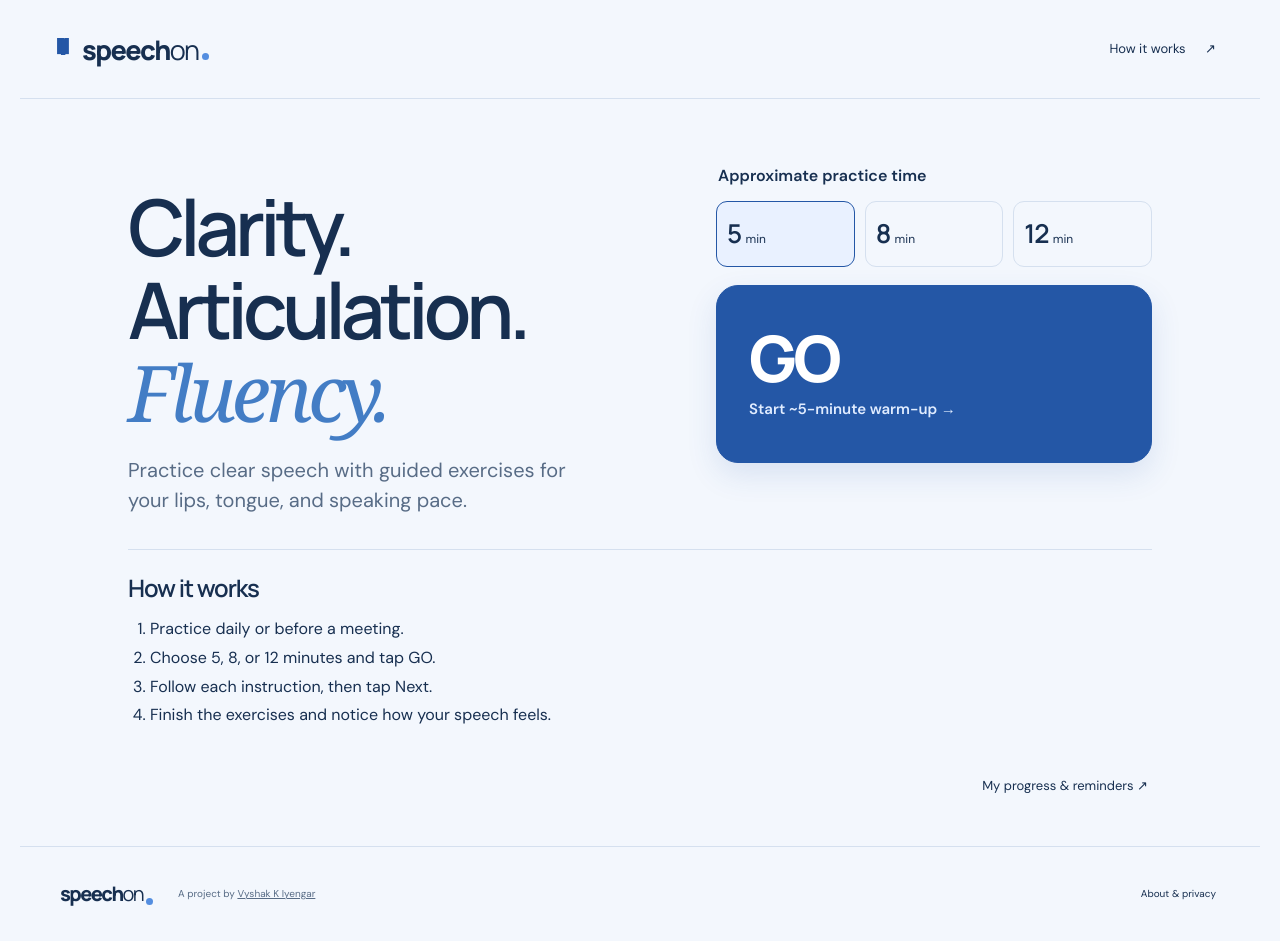
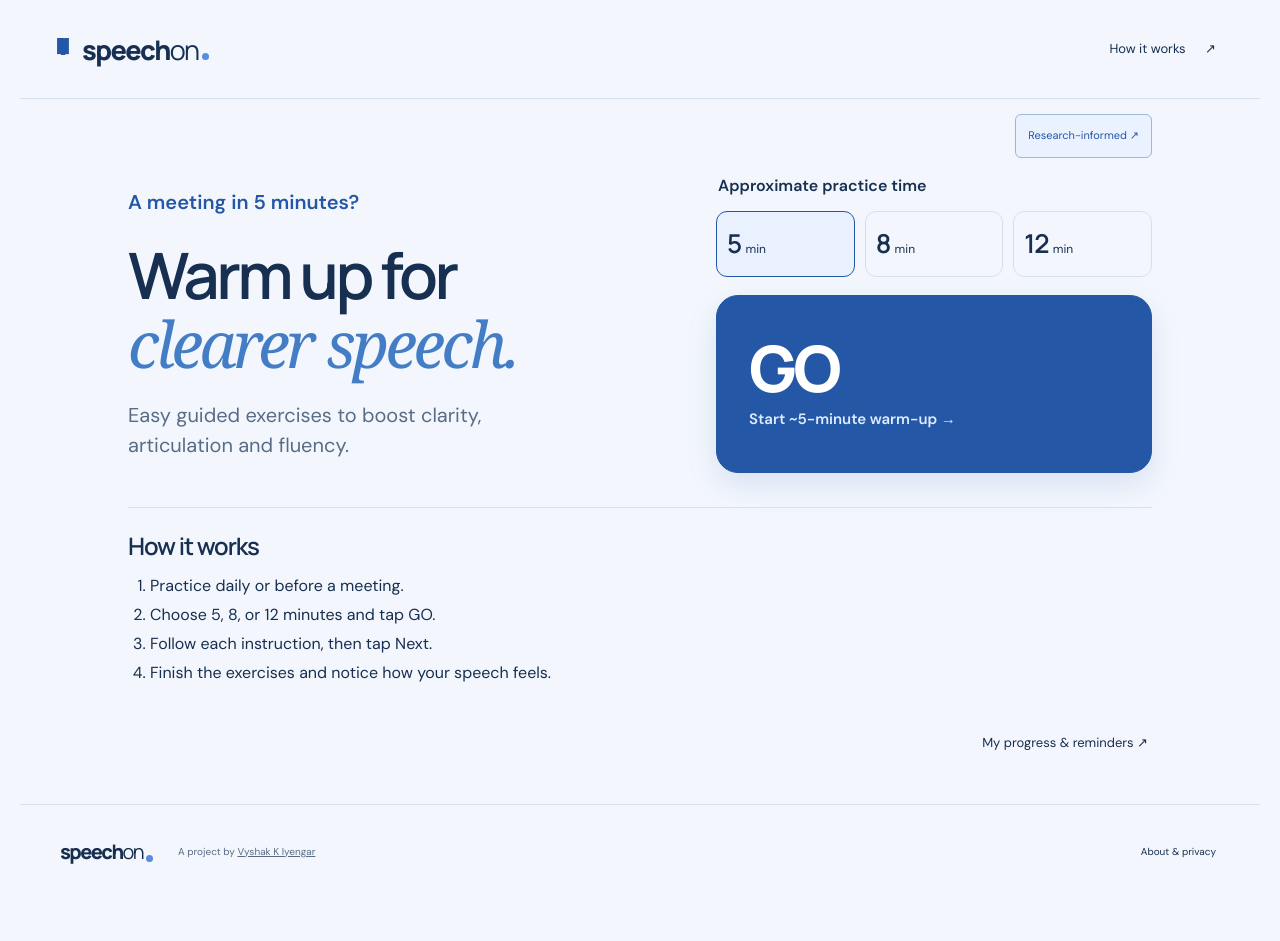
Before and after one commit to vyshakiyengar/daily_speech_exercise, a plain HTML site: page index.html in a window 1280 px wide. After the commit the page ends 899 px from the top, so only its background shows below. Drawn offline with Linux system fonts and the light colour scheme.

Commit message:
Lead homepage with meeting warm-up value proposition

```diff
--- a/index.html
+++ b/index.html
@@ -15,8 +15,8 @@
 <a class="skip" href="#main">Skip to practice</a>
 <header class="site-header"><a class="brand" href="./" aria-label="Speech On home"><span class="brand-mark" aria-hidden="true">ıιı</span>speech<span>on</span><i></i></a><button class="quiet" id="help">How it works <span aria-hidden="true">↗</span></button></header>
 <main id="main">
-<section id="home" class="home">
-<div class="hero-copy"><h1>Clarity.<br>Articulation.<br><em>Fluency.</em></h1><p class="intro">Practice clear speech with guided exercises for your lips, tongue, and speaking pace.</p></div>
+<section id="home" class="home"><button class="research-stamp" id="research-stamp" aria-label="Research-informed: read about the evidence">Research-informed ↗</button>
+<div class="hero-copy"><p class="meeting-hook">A meeting in 5 minutes?</p><h1>Warm up for<br><em>clearer speech.</em></h1><p class="intro">Easy guided exercises to boost clarity, articulation and fluency.</p></div>
 <div class="practice-card">
 <p id="start-heading" hidden></p><fieldset class="home-time"><legend>Approximate practice time</legend><div class="duration"><button data-minutes="5" aria-pressed="true"><b>5 <small>min</small></b></button><button data-minutes="8" aria-pressed="false"><b>8 <small>min</small></b></button><button data-minutes="12" aria-pressed="false"><b>12 <small>min</small></b></button></div></fieldset>
 <button class="primary start" id="start"><strong>GO</strong><span>Start 5-minute warm-up →</span></button>
--- a/styles.css
+++ b/styles.css
@@ -313,3 +313,11 @@ footer .credit{flex:1}
 @media(max-height:450px) and (min-width:600px){#player .coach-art{height:45px;flex-basis:45px}}
 @media(prefers-reduced-motion:reduce){.massage-hand,.flutter-mouth,.air-trails,.coach-mouth,.coach-5 .coach-brows{animation:none}}
 @media(max-height:650px) and (max-width:600px){#player .coach-art{height:40px;flex-basis:40px}}
+
+#home{position:relative;padding-top:74px}
+#home .research-stamp{position:absolute;right:28px;top:15px;border:1px solid #9ab8de;border-radius:6px;padding:7px 12px;font-size:11px;color:var(--accent);background:#eaf2ff;min-height:44px}
+#home .meeting-hook{font-size:20px;font-weight:600;color:var(--accent)}
+#home .hero-copy h1{font-size:clamp(42px,5vw,65px);line-height:1.08;letter-spacing:-.055em}
+#home .hero-copy h1 em{white-space:normal}
+@media(max-width:760px){#home{padding-top:64px}#home .research-stamp{right:22px;top:9px;font-size:10px}#home .meeting-hook{font-size:17px}#home .hero-copy h1{font-size:43px;margin:12px 0}#home .hero-copy .intro{font-size:16px}}
+@media(max-width:360px){#home .hero-copy h1{font-size:36px}#home .hero-copy .intro{font-size:14px}#home .meeting-hook{font-size:16px}}
--- a/sw.js
+++ b/sw.js
@@ -1,5 +1,5 @@
 /* Speech On — versioned offline shell. Only remove this app's own caches. */
-const CACHE = 'voice-on-v18';
+const CACHE = 'voice-on-v19';
 const SHELL = ['./', './index.html', './app.js', './analytics.js', './styles.css', './fluency.html', './manifest.webmanifest', './icon.svg', './icon-180.png', './icon-192.png', './icon-512.png'];
 self.addEventListener('install', event => {
   event.waitUntil(caches.open(CACHE).then(cache => cache.addAll(SHELL)).then(() => self.skipWaiting()));
```
Also changed, not shown: app.js (+1 -0 lines).
